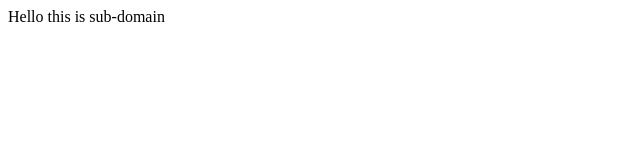
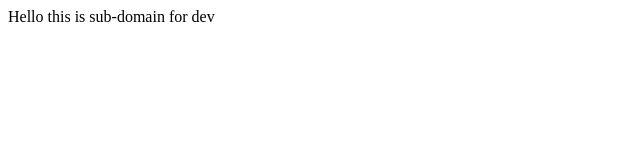
Before and after one commit to codegym6699/subdomain, a plain HTML site: page index.html in a window 1280 px wide. Shown: the full height of the page, 0-640 px from the left. Drawn offline with Linux system fonts and the light colour scheme.

Commit message:
Update index.html

```diff
--- a/index.html
+++ b/index.html
@@ -1,4 +1,4 @@
 <html>
-  Hello this is sub-domain
+  Hello this is sub-domain for dev
 
 </html>
```
